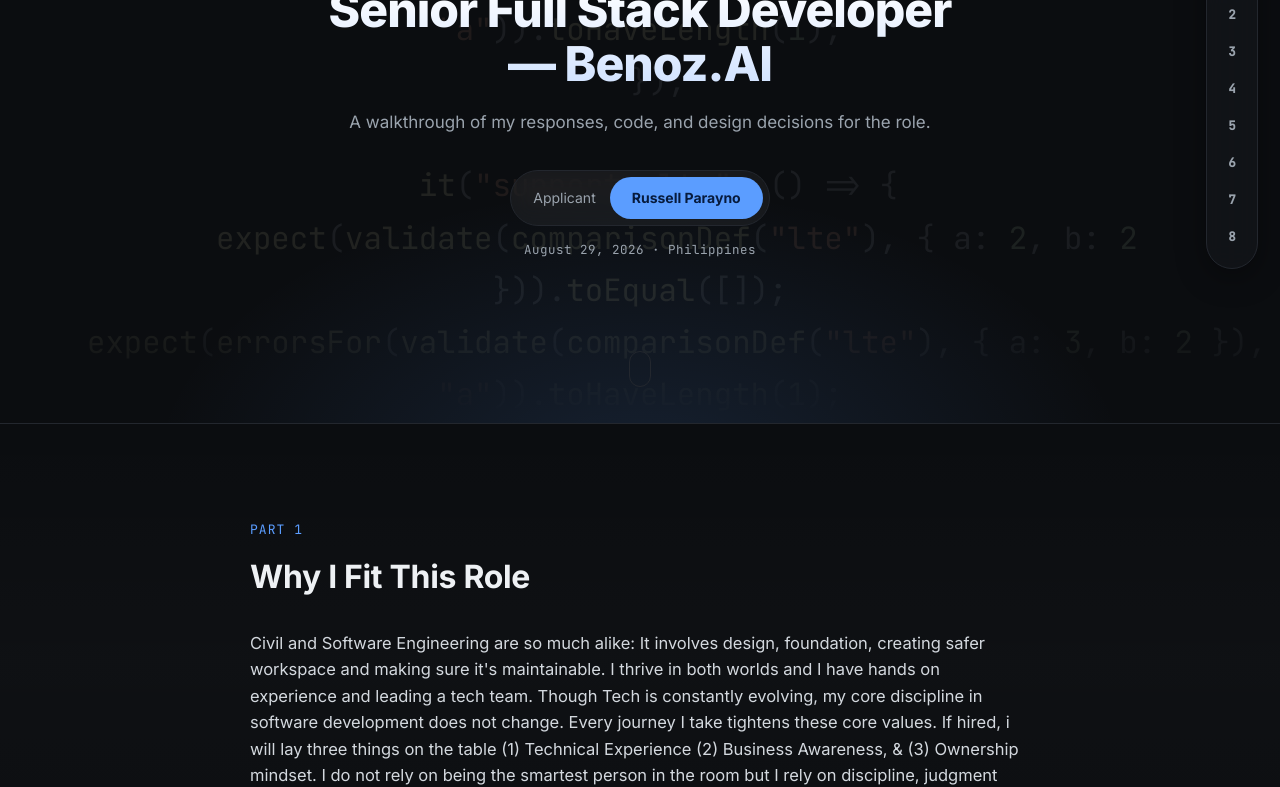
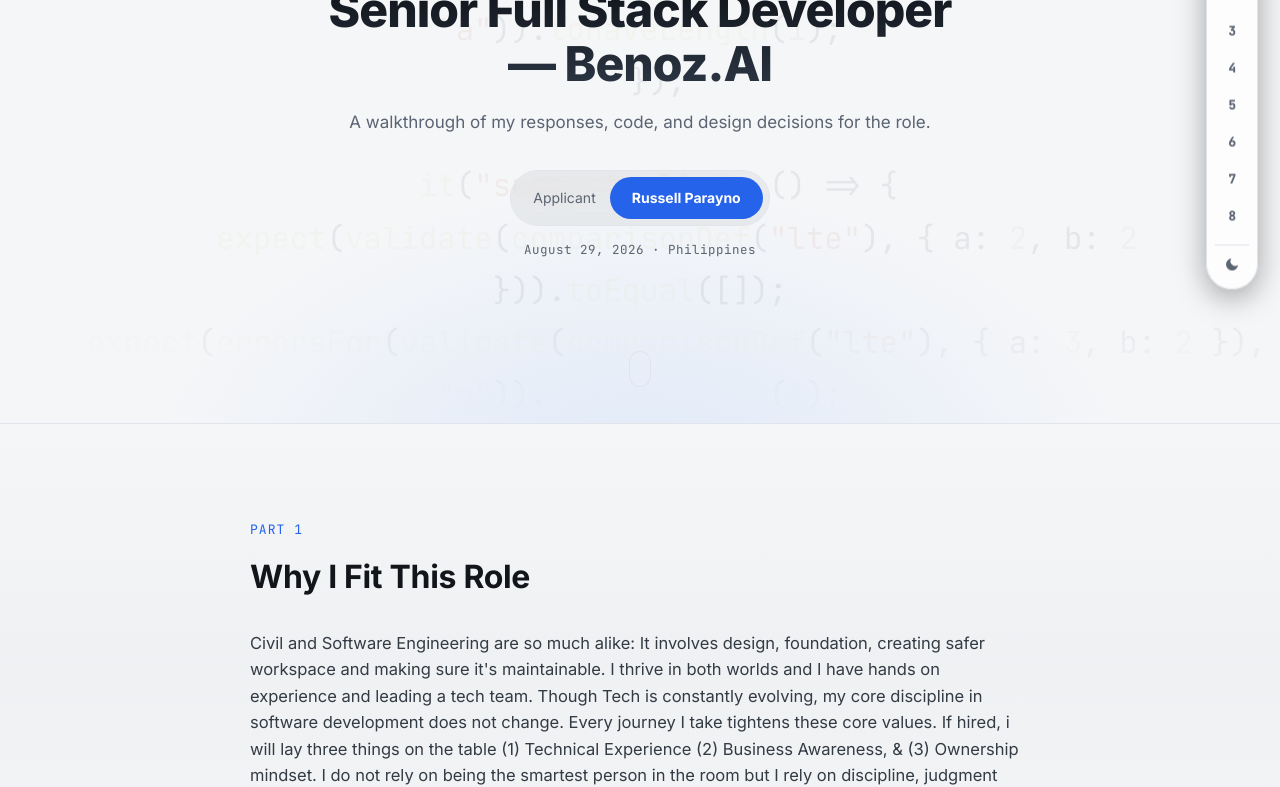
Before and after one commit to cyberussell/benoz, a website: page public/index.html in a window 1280 px wide. Shown: the part 313-1100 px from the top of the page. Drawn offline with Linux system fonts and the light colour scheme.

Commit message:
Add light/dark theme toggle for easier reading
- Restructured CSS variables into a dark-first three-layer theme
  system: base :root (dark), a prefers-color-scheme:light media
  query, and explicit [data-theme] overrides so a manual toggle
  always wins over system preference.
- New tokens (--text-secondary, --yellow-accent, --overlay-1/2/3,
  --nav-bg, --tooltip-bg, --stripe-overlay, --hero-title-grad-1/2)
  replace hardcoded rgba(255,255,255,X) and #d3d8de/#ffffff values
  throughout so every surface adapts to the active theme.
- Light palette uses darker accent/yellow shades for AA-ish
  contrast against a white background.
- Sun/moon toggle button added to the floating nav; script.js
  persists the choice to localStorage and a small inline head
  script applies it before first paint to avoid a flash of the
  wrong theme.
- Next.js/Vercel/Sentry stack icons are forced white for dark-bg
  legibility, so their tile background is now pinned to a fixed
  dark color (.stack-icon-dark) regardless of page theme.

```diff
--- a/public/index.html
+++ b/public/index.html
@@ -5,6 +5,16 @@
 <meta name="viewport" content="width=device-width, initial-scale=1.0">
 <title>Take-Home Exercise — Russell Parayno</title>
 <meta name="description" content="Senior Full Stack Developer take-home exercise submission for Benoz.AI, by Russell Parayno.">
+<script>
+  (function () {
+    try {
+      var stored = localStorage.getItem('theme');
+      if (stored === 'light' || stored === 'dark') {
+        document.documentElement.setAttribute('data-theme', stored);
+      }
+    } catch (e) {}
+  })();
+</script>
 <link rel="preconnect" href="https://fonts.googleapis.com">
 <link rel="preconnect" href="https://fonts.gstatic.com" crossorigin>
 <link href="https://fonts.googleapis.com/css2?family=Inter:wght@400;500;600;700;800&family=JetBrains+Mono:wght@400;500&display=swap" rel="stylesheet">
@@ -27,6 +37,10 @@
       <li><a href="#part-7" data-nav data-label="How I Work With AI"><span>7</span></a></li>
       <li><a href="#part-8" data-nav data-label="Your AI Transcripts"><span>8</span></a></li>
     </ul>
+    <button class="theme-toggle" id="theme-toggle" type="button" aria-label="Toggle light and dark theme" data-label="Theme">
+      <svg class="icon-sun" viewBox="0 0 24 24" fill="none" stroke="currentColor" stroke-width="2" stroke-linecap="round" stroke-linejoin="round" aria-hidden="true"><circle cx="12" cy="12" r="4"></circle><path d="M12 2v2M12 20v2M4.93 4.93l1.41 1.41M17.66 17.66l1.41 1.41M2 12h2M20 12h2M4.93 19.07l1.41-1.41M17.66 6.34l1.41-1.41"></path></svg>
+      <svg class="icon-moon" viewBox="0 0 24 24" fill="currentColor" aria-hidden="true"><path d="M21 12.79A9 9 0 1111.21 3 7 7 0 0021 12.79z"></path></svg>
+    </button>
   </div>
 </nav>
 
@@ -278,7 +292,7 @@
               <h3 class="stack-category-title">Frontend</h3>
               <div class="stack-items">
                 <div class="stack-item">
-                  <span class="stack-icon"><img src="https://cdn.simpleicons.org/nextdotjs/ffffff" alt="" width="24" height="24" loading="lazy"></span>
+                  <span class="stack-icon stack-icon-dark"><img src="https://cdn.simpleicons.org/nextdotjs/ffffff" alt="" width="24" height="24" loading="lazy"></span>
                   <span class="stack-name">Next.js</span>
                 </div>
                 <div class="stack-item">
@@ -300,11 +314,11 @@
               <h3 class="stack-category-title">Backend &amp; Hosting</h3>
               <div class="stack-items">
                 <div class="stack-item">
-                  <span class="stack-icon"><img src="https://cdn.simpleicons.org/nextdotjs/ffffff" alt="" width="24" height="24" loading="lazy"></span>
+                  <span class="stack-icon stack-icon-dark"><img src="https://cdn.simpleicons.org/nextdotjs/ffffff" alt="" width="24" height="24" loading="lazy"></span>
                   <span class="stack-name">Next.js</span>
                 </div>
                 <div class="stack-item">
-                  <span class="stack-icon"><img src="https://cdn.simpleicons.org/vercel/ffffff" alt="" width="24" height="24" loading="lazy"></span>
+                  <span class="stack-icon stack-icon-dark"><img src="https://cdn.simpleicons.org/vercel/ffffff" alt="" width="24" height="24" loading="lazy"></span>
                   <span class="stack-name">Vercel</span>
                 </div>
               </div>
@@ -348,11 +362,11 @@
               <h3 class="stack-category-title">Monitoring</h3>
               <div class="stack-items">
                 <div class="stack-item">
-                  <span class="stack-icon"><img src="https://cdn.simpleicons.org/vercel/ffffff" alt="" width="24" height="24" loading="lazy"></span>
+                  <span class="stack-icon stack-icon-dark"><img src="https://cdn.simpleicons.org/vercel/ffffff" alt="" width="24" height="24" loading="lazy"></span>
                   <span class="stack-name">Vercel Observability</span>
                 </div>
                 <div class="stack-item">
-                  <span class="stack-icon"><img src="https://cdn.simpleicons.org/sentry/ffffff" alt="" width="24" height="24" loading="lazy"></span>
+                  <span class="stack-icon stack-icon-dark"><img src="https://cdn.simpleicons.org/sentry/ffffff" alt="" width="24" height="24" loading="lazy"></span>
                   <span class="stack-name">Sentry</span>
                 </div>
               </div>
--- a/public/script.js
+++ b/public/script.js
@@ -1,4 +1,17 @@
 (function () {
+  var themeToggle = document.getElementById('theme-toggle');
+  if (themeToggle) {
+    themeToggle.addEventListener('click', function () {
+      var explicit = document.documentElement.getAttribute('data-theme');
+      var current = explicit === 'light' || explicit === 'dark'
+        ? explicit
+        : (window.matchMedia && window.matchMedia('(prefers-color-scheme: light)').matches ? 'light' : 'dark');
+      var next = current === 'light' ? 'dark' : 'light';
+      document.documentElement.setAttribute('data-theme', next);
+      try { localStorage.setItem('theme', next); } catch (e) {}
+    });
+  }
+
   document.querySelectorAll('[data-char-count-for]').forEach(function (counter) {
     var target = document.getElementById(counter.getAttribute('data-char-count-for'));
     if (!target) return;
--- a/public/styles.css
+++ b/public/styles.css
@@ -4,13 +4,88 @@
   --border: #23272e;
   --text: #eef1f4;
   --text-muted: #9aa3ad;
+  --text-secondary: #d3d8de;
   --accent: #5b9dff;
   --accent-soft: rgba(91, 157, 255, 0.14);
   --on-accent: #071b3d;
+  --yellow-accent: rgba(255, 224, 102, 0.8);
+  --overlay-1: rgba(255, 255, 255, 0.02);
+  --overlay-2: rgba(255, 255, 255, 0.045);
+  --overlay-3: rgba(255, 255, 255, 0.06);
+  --nav-bg: rgba(20, 23, 27, 0.72);
+  --tooltip-bg: rgba(20, 23, 27, 0.96);
+  --stripe-overlay: rgba(255, 255, 255, 0.015);
+  --hero-title-grad-1: #ffffff;
+  --hero-title-grad-2: #cfe1ff;
   --mono: 'JetBrains Mono', ui-monospace, monospace;
   --sans: 'Inter', system-ui, -apple-system, sans-serif;
   --nav-h: 60px;
   --max-w: 780px;
+}
+
+@media (prefers-color-scheme: light) {
+  :root:not([data-theme="dark"]) {
+    --bg: #f5f6f8;
+    --bg-elevated: #ffffff;
+    --border: #e1e4ea;
+    --text: #12151a;
+    --text-muted: #5b6472;
+    --text-secondary: #333b44;
+    --accent: #2563eb;
+    --accent-soft: rgba(37, 99, 235, 0.12);
+    --on-accent: #ffffff;
+    --yellow-accent: #9a6300;
+    --overlay-1: rgba(15, 23, 32, 0.035);
+    --overlay-2: rgba(15, 23, 32, 0.05);
+    --overlay-3: rgba(15, 23, 32, 0.07);
+    --nav-bg: rgba(255, 255, 255, 0.78);
+    --tooltip-bg: rgba(255, 255, 255, 0.97);
+    --stripe-overlay: rgba(15, 23, 32, 0.025);
+    --hero-title-grad-1: #10141a;
+    --hero-title-grad-2: #2c3644;
+  }
+}
+
+:root[data-theme="light"] {
+  --bg: #f5f6f8;
+  --bg-elevated: #ffffff;
+  --border: #e1e4ea;
+  --text: #12151a;
+  --text-muted: #5b6472;
+  --text-secondary: #333b44;
+  --accent: #2563eb;
+  --accent-soft: rgba(37, 99, 235, 0.12);
+  --on-accent: #ffffff;
+  --yellow-accent: #9a6300;
+  --overlay-1: rgba(15, 23, 32, 0.035);
+  --overlay-2: rgba(15, 23, 32, 0.05);
+  --overlay-3: rgba(15, 23, 32, 0.07);
+  --nav-bg: rgba(255, 255, 255, 0.78);
+  --tooltip-bg: rgba(255, 255, 255, 0.97);
+  --stripe-overlay: rgba(15, 23, 32, 0.025);
+  --hero-title-grad-1: #10141a;
+  --hero-title-grad-2: #2c3644;
+}
+
+:root[data-theme="dark"] {
+  --bg: #0b0d10;
+  --bg-elevated: #14171b;
+  --border: #23272e;
+  --text: #eef1f4;
+  --text-muted: #9aa3ad;
+  --text-secondary: #d3d8de;
+  --accent: #5b9dff;
+  --accent-soft: rgba(91, 157, 255, 0.14);
+  --on-accent: #071b3d;
+  --yellow-accent: rgba(255, 224, 102, 0.8);
+  --overlay-1: rgba(255, 255, 255, 0.02);
+  --overlay-2: rgba(255, 255, 255, 0.045);
+  --overlay-3: rgba(255, 255, 255, 0.06);
+  --nav-bg: rgba(20, 23, 27, 0.72);
+  --tooltip-bg: rgba(20, 23, 27, 0.96);
+  --stripe-overlay: rgba(255, 255, 255, 0.015);
+  --hero-title-grad-1: #ffffff;
+  --hero-title-grad-2: #cfe1ff;
 }
 
 * { box-sizing: border-box; }
@@ -27,6 +102,7 @@ body {
   font-family: var(--sans);
   line-height: 1.6;
   -webkit-font-smoothing: antialiased;
+  transition: background-color 0.25s ease, color 0.25s ease;
 }
 
 .skip-link {
@@ -57,7 +133,7 @@ body {
   flex-direction: column;
   align-items: center;
   gap: 5px;
-  background: rgba(20, 23, 27, 0.72);
+  background: var(--nav-bg);
   border: 1px solid var(--border);
   border-radius: 999px;
   padding: 14px 8px;
@@ -115,7 +191,7 @@ body {
 
 .nav-list a:hover {
   color: var(--text);
-  background: rgba(255, 255, 255, 0.06);
+  background: var(--overlay-3);
 }
 
 .nav-list a.active {
@@ -124,13 +200,14 @@ body {
 }
 
 .nav-list a::after,
-.nav-brand::after {
+.nav-brand::after,
+.theme-toggle::after {
   content: attr(data-label);
   position: absolute;
   right: calc(100% + 12px);
   top: 50%;
   transform: translateY(-50%) translateX(4px);
-  background: rgba(20, 23, 27, 0.96);
+  background: var(--tooltip-bg);
   border: 1px solid var(--border);
   color: var(--text);
   font-family: var(--sans);
@@ -149,10 +226,46 @@ body {
 .nav-list a:hover::after,
 .nav-list a:focus-visible::after,
 .nav-brand:hover::after,
-.nav-brand:focus-visible::after {
+.nav-brand:focus-visible::after,
+.theme-toggle:hover::after,
+.theme-toggle:focus-visible::after {
   opacity: 1;
   transform: translateY(-50%) translateX(0);
 }
+
+.theme-toggle {
+  display: flex;
+  align-items: center;
+  justify-content: center;
+  width: 34px;
+  height: 30px;
+  margin-top: 6px;
+  padding-top: 10px;
+  border-top: 1px solid var(--border);
+  background: transparent;
+  border-left: none;
+  border-right: none;
+  border-bottom: none;
+  color: var(--text-muted);
+  cursor: pointer;
+  transition: color 0.15s ease;
+}
+
+.theme-toggle:hover { color: var(--text); }
+
+.theme-toggle svg { width: 16px; height: 16px; }
+
+.theme-toggle .icon-moon { display: none; }
+
+@media (prefers-color-scheme: light) {
+  :root:not([data-theme="dark"]) .theme-toggle .icon-sun { display: none; }
+  :root:not([data-theme="dark"]) .theme-toggle .icon-moon { display: block; }
+}
+
+:root[data-theme="light"] .theme-toggle .icon-sun { display: none; }
+:root[data-theme="light"] .theme-toggle .icon-moon { display: block; }
+:root[data-theme="dark"] .theme-toggle .icon-sun { display: block; }
+:root[data-theme="dark"] .theme-toggle .icon-moon { display: none; }
 
 /* ---------- Hero ---------- */
 
@@ -217,7 +330,7 @@ body {
   letter-spacing: 0.12em;
   text-transform: uppercase;
   color: var(--text-muted);
-  background: rgba(255, 255, 255, 0.05);
+  background: var(--overlay-2);
   border: 1px solid var(--border);
   border-radius: 999px;
   padding: 9px 20px;
@@ -232,7 +345,7 @@ body {
   letter-spacing: -0.02em;
   line-height: 1.12;
   margin: 0 0 18px;
-  background: linear-gradient(180deg, #ffffff 0%, #cfe1ff 100%);
+  background: linear-gradient(180deg, var(--hero-title-grad-1) 0%, var(--hero-title-grad-2) 100%);
   -webkit-background-clip: text;
   background-clip: text;
   color: var(--text);
@@ -252,7 +365,7 @@ body {
   display: inline-flex;
   align-items: center;
   gap: 14px;
-  background: rgba(255, 255, 255, 0.05);
+  background: var(--overlay-2);
   border: 1px solid var(--border);
   border-radius: 999px;
   padding: 6px 6px 6px 22px;
@@ -317,7 +430,7 @@ body {
 }
 
 .part:nth-of-type(even) {
-  background: linear-gradient(180deg, transparent, rgba(255,255,255,0.015) 40%, transparent);
+  background: linear-gradient(180deg, transparent, var(--stripe-overlay) 40%, transparent);
 }
 
 .part-inner {
@@ -343,7 +456,7 @@ body {
 
 .prose p {
   font-size: 16.5px;
-  color: #d3d8de;
+  color: var(--text-secondary);
   margin: 0 0 18px;
 }
 
@@ -444,7 +557,7 @@ body {
 }
 
 .brief-box .brief-text {
-  color: rgba(255, 224, 102, 0.8);
+  color: var(--yellow-accent);
   margin: 0;
 }
 
@@ -474,7 +587,7 @@ body {
 }
 
 .stack-category {
-  background: rgba(255, 255, 255, 0.02);
+  background: var(--overlay-1);
   border: 1px solid var(--border);
   border-radius: 10px;
   padding: 16px 16px 18px;
@@ -507,10 +620,15 @@ body {
   display: flex;
   align-items: center;
   justify-content: center;
-  background: rgba(255, 255, 255, 0.04);
+  background: var(--overlay-2);
   border: 1px solid var(--border);
   border-radius: 10px;
   flex-shrink: 0;
+}
+
+.stack-icon-dark {
+  background: #14171b;
+  border-color: #23272e;
 }
 
 .stack-icon img {
@@ -544,7 +662,7 @@ body {
 }
 
 .code-panel .code-panel-intro {
-  color: #d3d8de;
+  color: var(--text-secondary);
   font-size: 15.5px;
   margin: 0 0 24px;
 }
@@ -557,7 +675,7 @@ body {
 }
 
 .code-highlight {
-  background: rgba(255, 255, 255, 0.02);
+  background: var(--overlay-1);
   border: 1px solid var(--border);
   border-radius: 10px;
   padding: 16px 16px 18px;
@@ -582,7 +700,7 @@ body {
 .code-panel .code-highlight-value code {
   font-family: var(--mono);
   font-size: 12.5px;
-  background: rgba(255, 255, 255, 0.06);
+  background: var(--overlay-3);
   border: 1px solid var(--border);
   border-radius: 4px;
   padding: 1px 5px;
@@ -621,7 +739,7 @@ body {
   font-size: 14.5px;
   color: var(--text-muted);
   line-height: 1.6;
-  background: rgba(255, 255, 255, 0.02);
+  background: var(--overlay-1);
   border-left: 2px solid var(--accent);
   padding: 12px 16px;
   border-radius: 0 8px 8px 0;
@@ -662,12 +780,12 @@ body {
   font-family: var(--mono);
   font-size: 13px;
   line-height: 1.6;
-  color: #d3d8de;
+  color: var(--text-secondary);
   white-space: pre;
 }
 
 .tok-key { color: var(--accent); }
-.tok-bool { color: rgba(255, 224, 102, 0.8); }
+.tok-bool { color: var(--yellow-accent); }
 
 .code-panel .code-repo-url {
   font-family: var(--mono);
@@ -715,7 +833,7 @@ body {
 }
 
 .decision-text strong {
-  color: rgba(255, 224, 102, 0.8);
+  color: var(--yellow-accent);
 }
 
 .decision-meta {
@@ -745,8 +863,11 @@ body {
   .nav-brand { width: 26px; height: 24px; font-size: 11px; margin-bottom: 4px; padding-bottom: 8px; }
   .nav-list { gap: 2px; }
   .nav-list a { width: 26px; height: 26px; font-size: 11px; }
+  .theme-toggle { width: 26px; height: 24px; margin-top: 4px; padding-top: 8px; }
+  .theme-toggle svg { width: 14px; height: 14px; }
   .nav-list a::after,
-  .nav-brand::after { display: none; }
+  .nav-brand::after,
+  .theme-toggle::after { display: none; }
   .hero { padding-top: 140px; padding-right: 52px; }
   .part { padding: 72px 52px 72px 20px; }
   .stack-panel { padding: 18px 16px 20px; }
```
